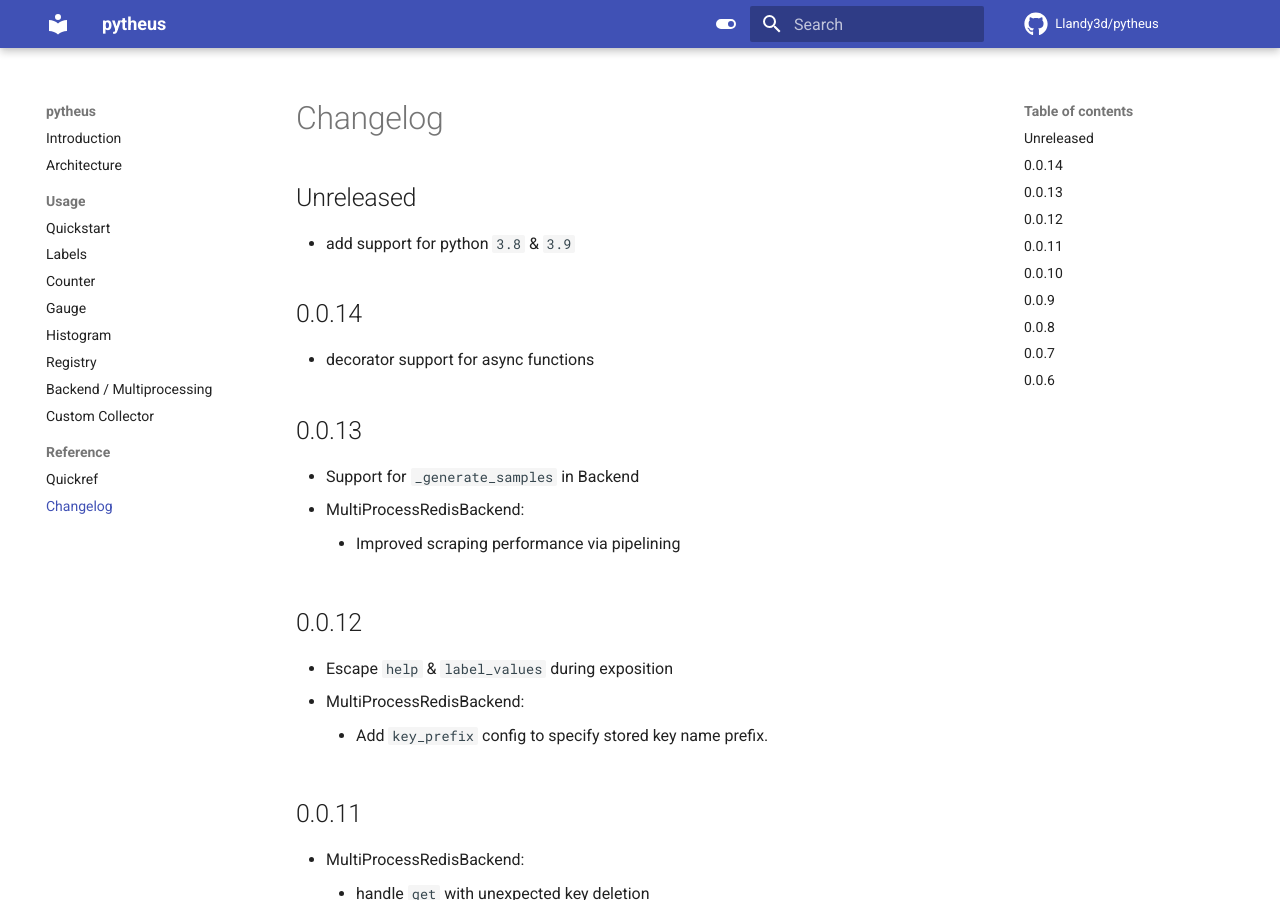
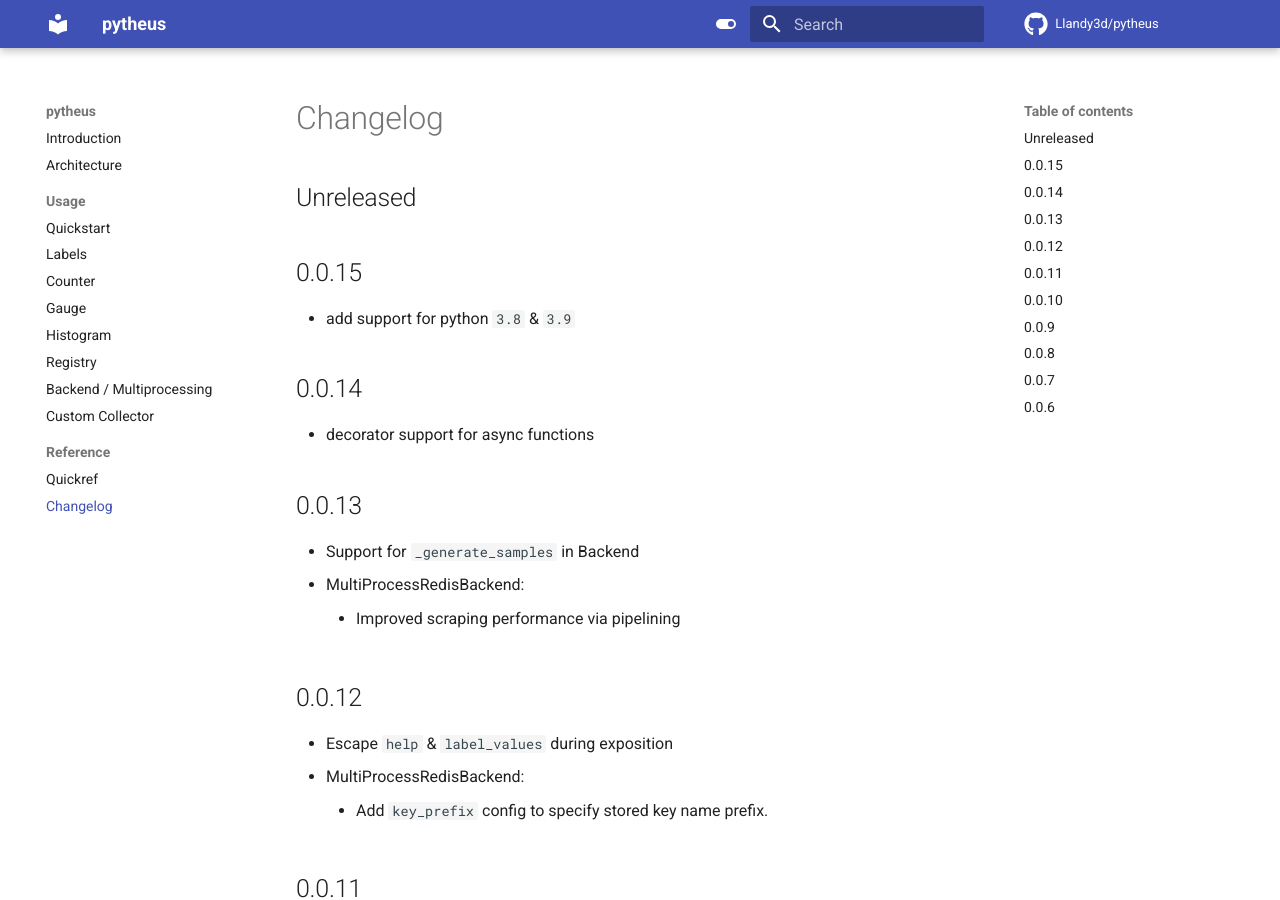
Before and after one commit to Llandy3d/pytheus, an MkDocs documentation site: the page built from docs/changelog.md, in a window 1280 px wide and 900 px high. Built offline with MkDocs 1.6.1 and Material for MkDocs 9.7.7, drawn with Linux system fonts in a browser that asks for light colours; comment, search, counter and statistics services are not loaded.

Commit message:
update changelog

```diff
--- a/docs/changelog.md
+++ b/docs/changelog.md
@@ -1,6 +1,8 @@
 # Changelog
 
 ## Unreleased
+
+## 0.0.15
 
 - add support for python `3.8` & `3.9`
 
```
